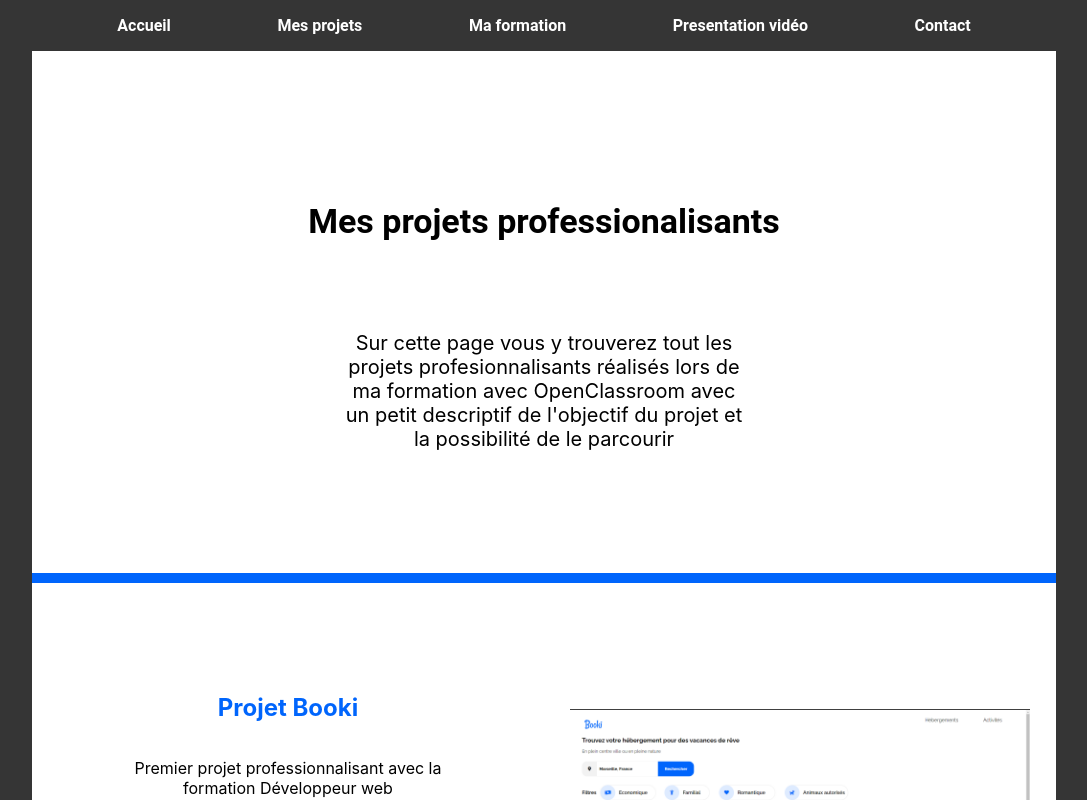
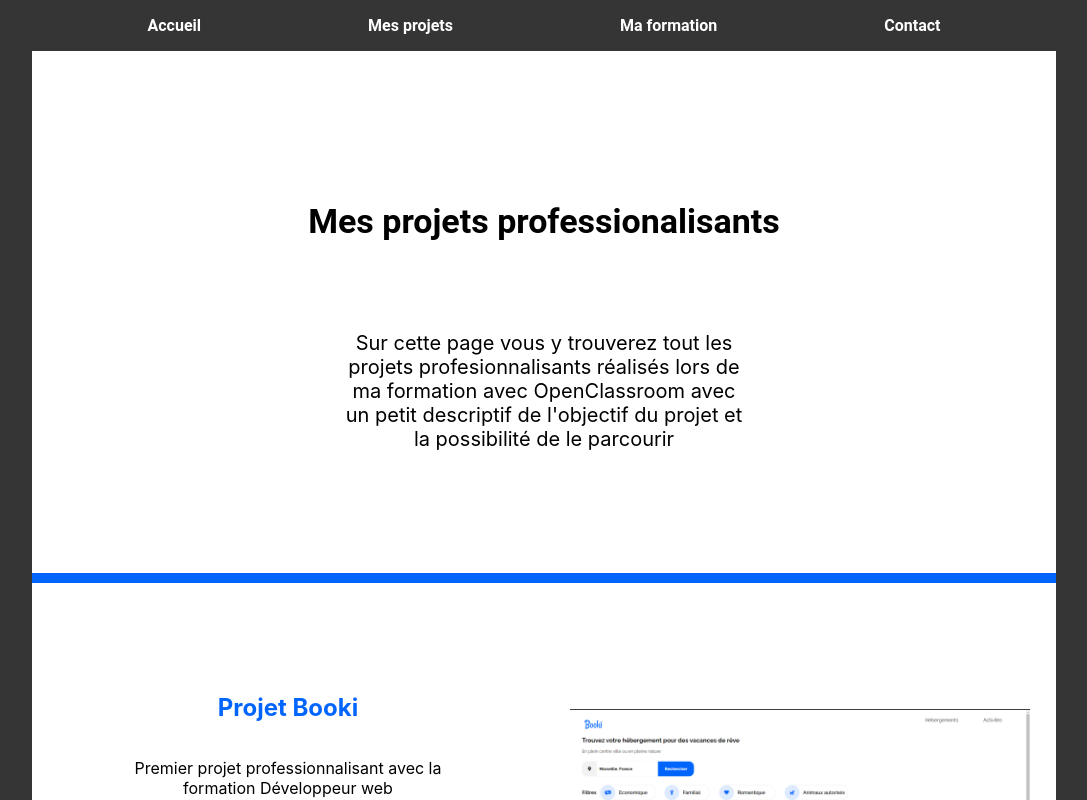
Before and after one commit to Baptiste71/Planchon_Baptiste_Portfolio-master, a React (Create React App) app: page /projects in a window 1280 px wide. Shown: the top 800 px of the page, without its empty margins (96-1183 px from the left). Built offline with nearby package versions, Linux system fonts and the light colour scheme.

Commit message:
Maj cv + barNav

```diff
--- a/src/components/navigation/Navigation.jsx
+++ b/src/components/navigation/Navigation.jsx
@@ -29,12 +29,12 @@ const Navigation = () => {
           </span>
           <li className="navDesktop">Ma formation</li>
         </NavLink>
-        <NavLink className="videoPresentation" to="/videopresentation">
+        {/*<NavLink className="videoPresentation" to="/videopresentation">
           <span className="mobileIcon">
             <VideoLibraryIcon />
           </span>
           <li className="navDesktop">Presentation vidéo</li>
-        </NavLink>
+  </NavLink>*/}
         <NavLink className="contact" to="/contact">
           <span className="mobileIcon">
             <EmailIcon />
--- a/src/pages/projets/Project.jsx
+++ b/src/pages/projets/Project.jsx
@@ -34,7 +34,7 @@ const Experiences = () => {
               <h2 className="projectName ohmyfood">Projet Ohmyfood</h2>
               <p className="projectDescription">
                 Second projet professionnalisant avec l'organisme OpenClassrooms, l'objectif de ce projet était de faire un site web vitrine pour une entreprise qui partage des menus de restaurants sur son site web. Pour ce faire une maquette était
-                donnée en mobile first et il fallait donc adapter le site en format tablette et desktop. Les compétences utilisées en plus d'HTML5 & CSS3 ont été l'utilisation de SASS et la création d'animation CSS pour chaque pages.
+                donnée en mobile first et il fallait donc adapter le site en format tablette et desktop. Les compétences utilisées en plus d'HTML5 & CSS3 ont été l'utilisation de SASS et la création d'animations CSS pour chaque pages.
               </p>
             </div>
             <a className="miniatureLink" href="https://baptiste71.github.io/BaptistePlanchon_3_06122021/">
```
Also changed, not shown: 1 other file (tests, documents, lock files or other folders).
